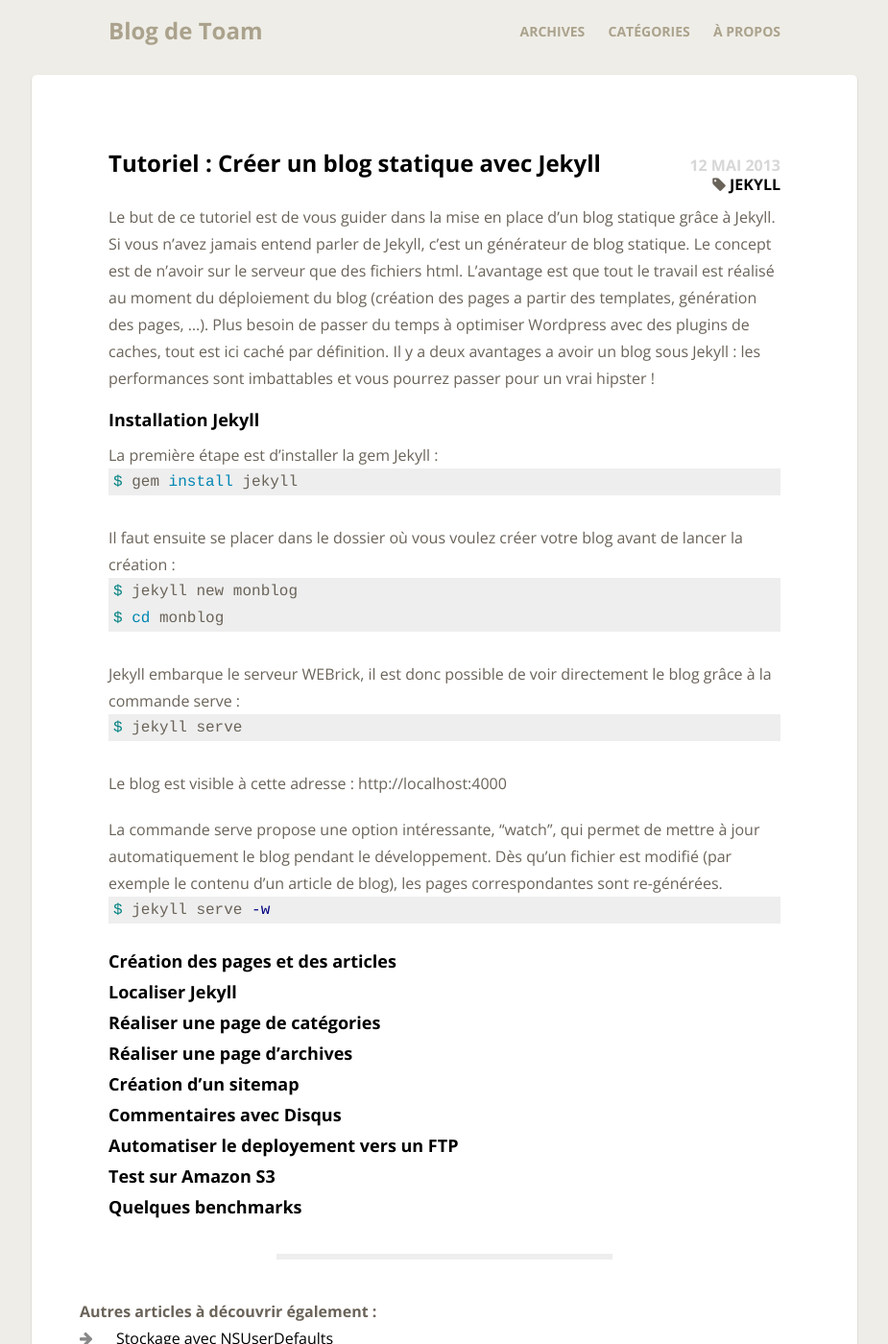
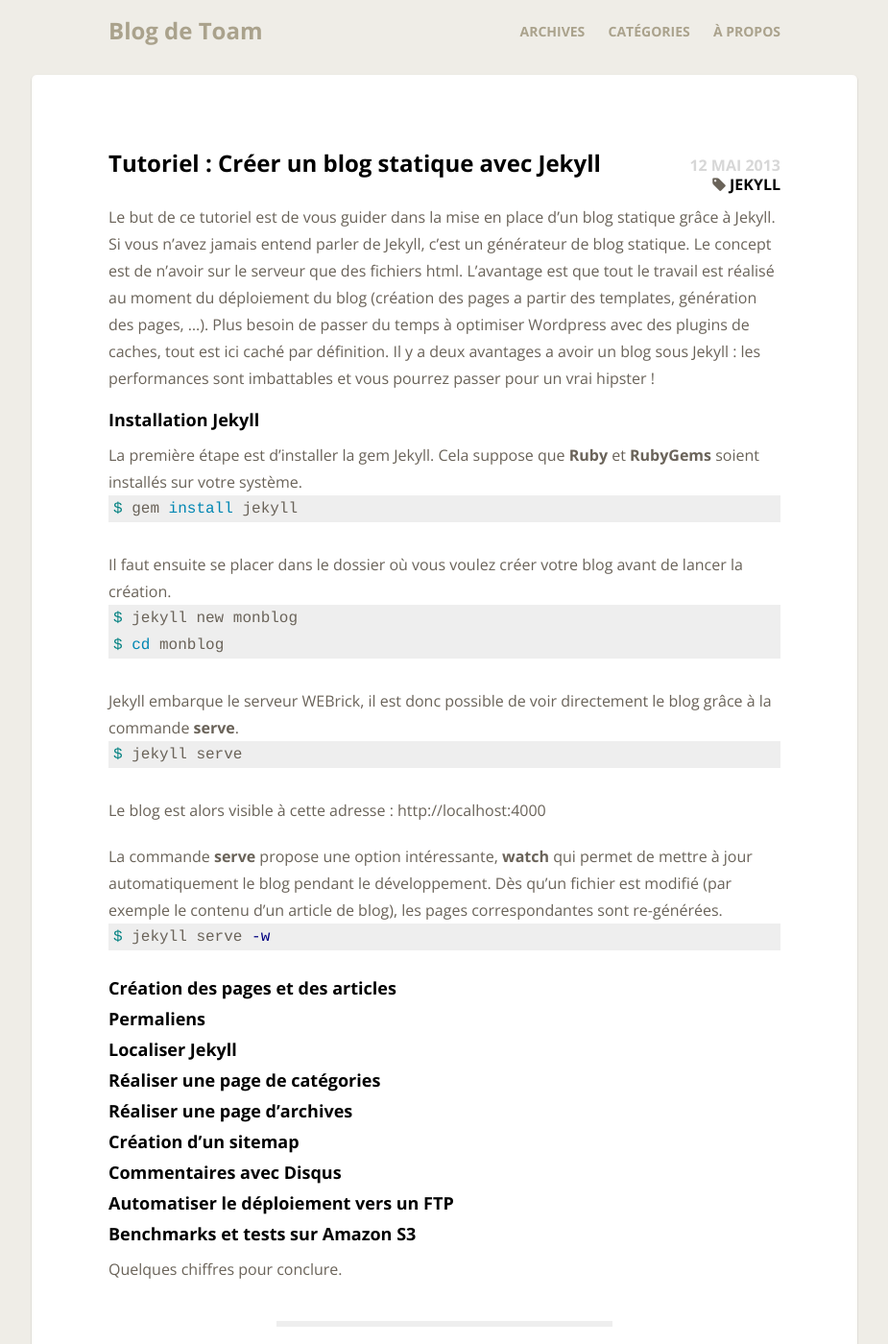
Before and after one commit to Toam/toam.fr, a Jekyll site: the page built from _posts/2013-05-12-tutorial-jekyll.markdown, in a window 1280 px wide and 1400 px high. Shown: the whole window at 96% size, without its empty margins (177-1102 px from the left). Built offline with Jekyll 4.4.1, drawn with Linux system fonts in a browser that asks for light colours; nearby versions of some CDN libraries; comment, search, counter and statistics services are not loaded.

Commit message:
Avancement tuto jekyll

```diff
--- a/_layouts/default.html
+++ b/_layouts/default.html
@@ -40,7 +40,7 @@
   <footer>
     <div class="slate">
       <div class="four columns">
-        <h5>Suivez moi sur Twitter <a href="#">@toam</a></h5>
+        <h5>Suivez moi sur Twitter <a href="http://www.twitter.com/toam">@toam</a></h5>
         <div class="tweet"></div>
       </div>
       <div class="four columns">
--- a/_posts/2013-05-12-tutorial-jekyll.markdown
+++ b/_posts/2013-05-12-tutorial-jekyll.markdown
@@ -9,30 +9,32 @@ Le but de ce tutoriel est de vous guider dans la mise en place d'un blog statiqu
 
 <!--more-->
 ##### Installation Jekyll
-La première étape est d'installer la gem Jekyll :
+La première étape est d'installer la gem Jekyll. Cela suppose que **Ruby** et **RubyGems** soient installés sur votre système.
 {% highlight sh %}
 $ gem install jekyll
 {% endhighlight %}
 
-Il faut ensuite se placer dans le dossier où vous voulez créer votre blog avant de lancer la création :
+Il faut ensuite se placer dans le dossier où vous voulez créer votre blog avant de lancer la création.
 {% highlight sh %}
 $ jekyll new monblog
 $ cd monblog
 {% endhighlight %}
 
-Jekyll embarque le serveur WEBrick, il est donc possible de voir directement le blog grâce à la commande serve :
+Jekyll embarque le serveur WEBrick, il est donc possible de voir directement le blog grâce à la commande **serve**.
 {% highlight sh %}
 $ jekyll serve
 {% endhighlight %}
 
-Le blog est visible à cette adresse : http://localhost:4000
+Le blog est alors visible à cette adresse : http://localhost:4000
 
-La commande serve propose une option intéressante, "watch", qui permet de mettre à jour automatiquement le blog pendant le développement. Dès qu'un fichier est modifié (par exemple le contenu d'un article de blog), les pages correspondantes sont re-générées.
+La commande **serve** propose une option intéressante, **watch** qui permet de mettre à jour automatiquement le blog pendant le développement. Dès qu'un fichier est modifié (par exemple le contenu d'un article de blog), les pages correspondantes sont re-générées.
 {% highlight sh %}
 $ jekyll serve -w
 {% endhighlight %}
 
 ##### Création des pages et des articles
+
+##### Permaliens
 
 ##### Localiser Jekyll
 
@@ -44,8 +46,7 @@ $ jekyll serve -w
 
 ##### Commentaires avec Disqus
 
-##### Automatiser le deployement vers un FTP
+##### Automatiser le déploiement vers un FTP
 
-##### Test sur Amazon S3
-
-##### Quelques benchmarks
+##### Benchmarks et tests sur Amazon S3
+Quelques chiffres pour conclure.
```
Also changed, not shown: 1 other file.
